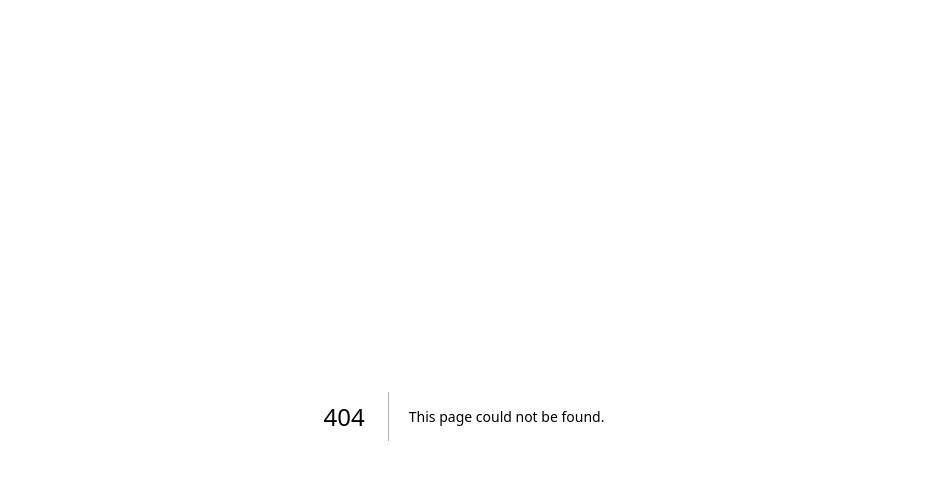
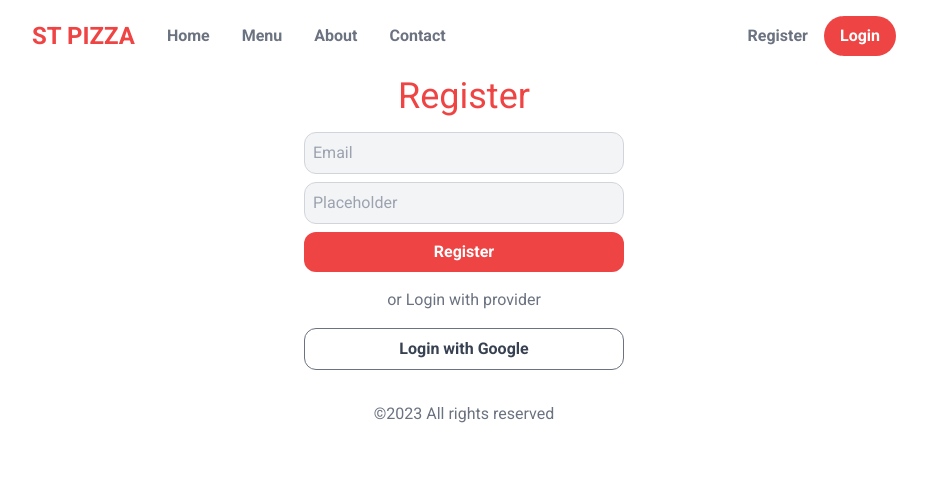
Before and after one commit to SanudaKJ/food-ordering-app, a Next.js app: page /Register in a window 1280 px wide. Before the commit this address had no page. Shown: the top 480 px of the page, without its empty margins (176-1103 px from the left). Built offline with nearby package versions, Linux system fonts and the light colour scheme.

Commit message:
Create registration page

```diff
--- /dev/null
+++ b/src/app/Register/page.js
@@ -0,0 +1,18 @@
+export default function Register() {
+  return (
+    <>
+      <section className="mt-5">
+        <h1 className="mb-4 text-4xl text-center text-red-500">Register </h1>
+        <form className="block max-w-xs mx-auto">
+            <input type="email" placeholder="Email"/>
+            <input type="password" placeholder="Placeholder"/>
+            <button type="submit" className="" >Register</button>
+            <div className="my-4 text-center text-gray-500">
+              or Login with provider
+            </div>
+            <button>Login with Google</button>
+        </form>
+      </section>
+    </>
+  );
+}
--- a/src/app/globals.css
+++ b/src/app/globals.css
@@ -1,3 +1,18 @@
 @tailwind base;
 @tailwind components;
 @tailwind utilities;
+
+input[type="email"],
+input[type="password"],
+input[type="text"] {
+  @apply block w-full my-2 rounded-xl;
+  @apply border p-2 border-gray-300 bg-gray-100;
+}
+
+button {
+  @apply block w-full text-gray-700 font-semibold;
+  @apply py-2 px-6 rounded-xl border border-gray-500;
+}
+button[type="submit"], .submit{
+  @apply bg-red-500 border-0 text-white;
+}
--- a/src/app/layout.js
+++ b/src/app/layout.js
@@ -1,5 +1,6 @@
 import { Roboto } from 'next/font/google'
 import './globals.css'
+import Header from '@/components/layout/Header'
 
 const roboto = Roboto({ subsets: ['latin'], weight: ['400', '500', '700'] })
 
@@ -12,9 +13,13 @@ export default function RootLayout({ children }) {
   return (
     <html lang="en">
       <body className={roboto.className}>
-        <main className="max-w-4xl  mx-auto p-4">
+        <main className="max-w-4xl p-4 mx-auto">
+        <Header/>
+        {children}
+        <footer className="pt-8 text-center text-gray-500">
+        &copy;2023 All rights reserved
+      </footer>
 
-        {children}
         </main>
         </body>
     </html>
--- a/src/app/page.js
+++ b/src/app/page.js
@@ -7,7 +7,7 @@ import Image from "next/image";
 export default function Home() {
   return (
     <>
-      <Header />
+
       <Hero />
       <HomeMenu />
       <section className="my-16 text-center">
@@ -46,9 +46,7 @@ export default function Home() {
         </div>
       </section>
 
-      <footer className="pt-8 text-center text-gray-500">
-        &copy;2023 All rights reserved
-      </footer>
+
     </>
   );
 }
--- a/src/components/layout/Header.js
+++ b/src/components/layout/Header.js
@@ -9,16 +9,16 @@ export default function Header() {
             ST PIZZA{" "}
           </Link>
           <Link href={"/"}>Home</Link>
-          <Link href={"/"}>Menu</Link>
-          <Link href={"/"}>About</Link>
-          <Link href={"/"}>Contact</Link>
+          <Link href={""}>Menu</Link>
+          <Link href={""}>About</Link>
+          <Link href={""}>Contact</Link>
         </nav>
 
         <nav className="flex items-center gap-4 font-semibold text-gray-500">
-          <Link href="">Register</Link>
+          <Link href={'/Register'}>Register</Link>
           <Link
             className="px-4 py-2 text-white bg-red-500 rounded-full hover:bg-red-600"
-            href={"/"}
+            href={""}
           >
             Login
           </Link>
--- a/src/components/layout/Hero.js
+++ b/src/components/layout/Hero.js
@@ -3,7 +3,7 @@ import Link from "next/link";
 import Right from "../icons/Right";
 export default function Hero() {
   return (
-    <section className="grid grid-cols-2 mt-4">
+    <section className="grid grid-cols-2 mt-4 ">
       <div className="py-8">
         <h1 className="text-4xl font-semibold">
           Everthing is better with a{" "}
```
